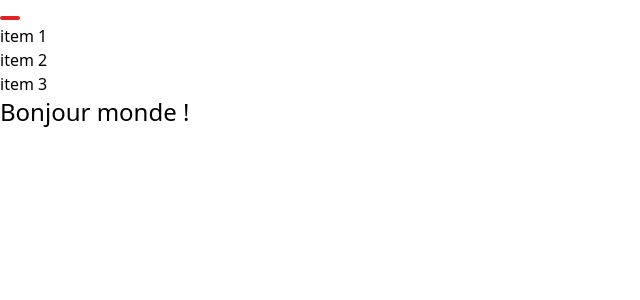
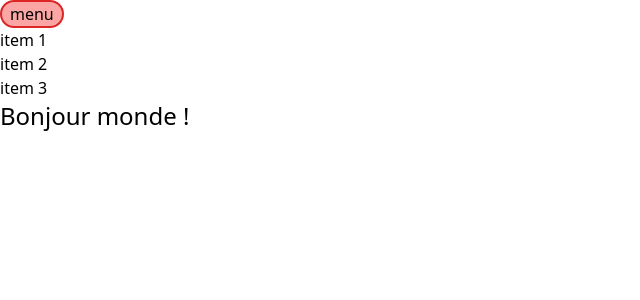
Before and after one commit to MMI-SAE-203/r213-2024-pracht-tp1-Grosjean-Romain, a Vue app: page / in a window 1280 px wide. Shown: the top 300 px of the page, without its empty margins (0-640 px from the left). Built offline with nearby package versions, Linux system fonts and the light colour scheme.

Commit message:
C°2 - Re-Test menu

```diff
--- a/src/App.vue
+++ b/src/App.vue
@@ -14,7 +14,7 @@ onErrorCaptured((err, instance, info) => {
   aria-controls="mainNav"
   aria-expanded="true"
   class="rounded-full border-2 border-red-600 bg-red-300 px-2"
->
+> menu
 </button>
 <nav id="mainNav">
   <ul>
```
